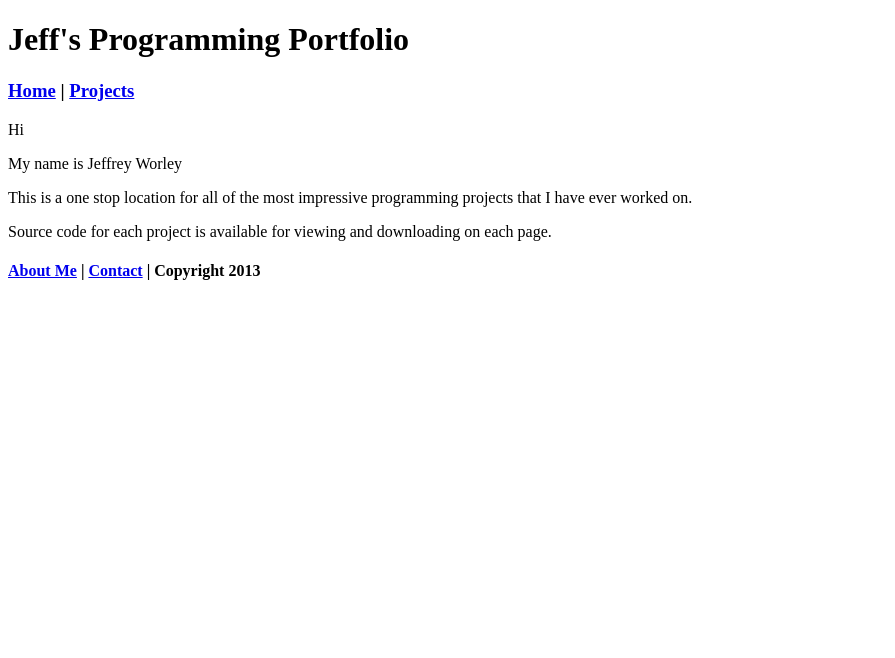
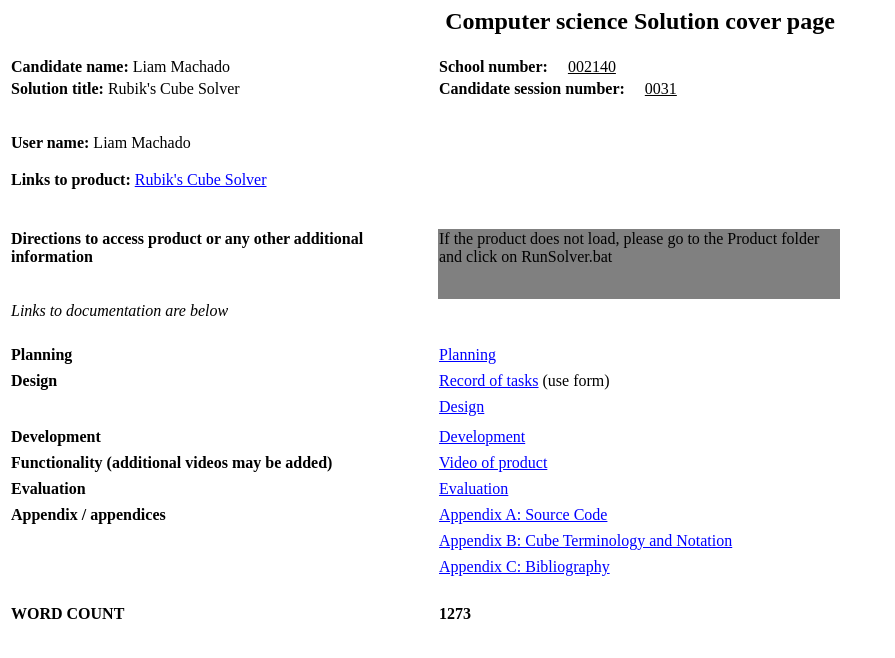
Before and after one commit to jeffreyworley/calcBuddy, a plain HTML site: page index.html in a window 1280 px wide. Shown: the whole page, without its empty margins (0-895 px from the left). Drawn offline with Linux system fonts and the light colour scheme.

Commit message:
Update index.html

```diff
--- a/index.html
+++ b/index.html
@@ -1,28 +1,183 @@
-<!DOCTYPE html>
-<html class="homePage">
-<head>
-	<!-- This is a comment! Text here will be ignored by the browser. -->
-	<meta charset="UTF-8">
-	<title>Projects</title>
-	<link href="myCSS.css" rel="stylesheet" type="text/css">
-</head>
-<body>
-<div class="container">
-  <div class="header">
-  	<h1>Jeff's Programming Portfolio</h1>
-  </div>
-  <div class="nav">
-    <h3><a href="index.html">Home</a> | <a href="Projects.html">Projects</a></h3>
-  </div>
-  <div class="content">
-    <p>Hi</p>
-    <p>My name is Jeffrey Worley</p>
-    <p>This is a one stop location for all of the most impressive programming projects that I have ever worked on.</p>
-    <p>Source code for each project is available for viewing and downloading on each page. </p>
-  </div>
-  <div class="footer">
-    <h4><a href="aboutme.html">About Me</a> | <a href="Contact.html">Contact</a> | Copyright 2013</h4>
-  </div>
-</div>
-</body>
+<html>
+
+	<head>
+		<title>Computer science Solution cover page</title>
+	</head>
+
+	<body lang=EN-GB link=blue vlink=purple>
+
+		<h2 align=center style='text-align:center'>
+			<span>Computer science Solution cover page</span>
+		</h2>
+
+		<table>
+			<tr>
+				<td width=320 colspan=2><p><b>Candidate name:</b> Liam Machado </p></td>
+				<td width=400><p><b>School number:&nbsp &nbsp &nbsp</b><u>002140</u></p></td>
+				<td width=200></td>
+			</tr>
+
+			<tr>
+				<td width=320 colspan=2><p><b>Solution title:</b> Rubik's Cube Solver </p></td>
+				<td width=400><p><b>Candidate session number:&nbsp &nbsp &nbsp</b><u>0031</u></p></td>
+				<td width=200></td>
+			</tr>
+
+			<tr height = '30'>
+				<td width=320 colspan=2></p></td>
+				<td width=400></td>
+				<td width=200></td>
+			</tr>
+
+			<tr>
+				<td width=320 colspan=2><p><b>User name:</b> Liam Machado </p></td>
+				<td width=400></td>
+				<td width=200></td>
+			</tr>
+
+			<tr>
+				<td width=320 height=50 colspan=2><p><b>Links to product: </b><a href="Product/CubeSolver.jar">Rubik's Cube Solver</a></p></td>
+				<td width=400></td>
+				<td width=200></td>
+			</tr>
+
+			<tr height=20>
+				<td width=100></td>
+				<td width=220></td>
+				<td width=400></td>
+				<td width=200></td>
+			</tr>
+
+			<tr>
+				<td width=320 height=50 colspan=2 valign='top'><p><b>Directions to access product or any other additional information</b></p></td>
+				<td width=400 height=70 bgcolor="gray" valign='top'><p> </p>If the product does not load, please go to the Product folder and click on RunSolver.bat</td>
+				<td width=200></td>
+			</tr>
+
+			<tr>
+				<td width=320 colspan=2><p><i>Links to documentation are below</i></p></td>
+				<td width=400></td>
+				<td width=200></td>
+			</tr>
+
+			<tr height=20>
+				<td width=100></td>
+				<td width=220></td>
+				<td width=400></td>
+				<td width=200></td>
+			</tr>
+
+			<tr>
+				<td width=320 colspan=2><p><b>Planning</b></p></td>
+				<td width=400><a href="Documentation/Crit_A_Planning.odt">Planning</a></td>
+				<td width=200></td>
+			</tr>
+
+			<tr>
+				<td width=100></td>
+				<td width=220></td>
+				<td width=400></td>
+				<td width=200></td>
+			</tr>
+
+			<tr>
+				<td width=320 colspan=2><p><b>Design</b></p></td>
+				<td width=400><a href="Documentation/Crit_B_Record_of_tasks.odt">Record of tasks</a> (use form)</td><tr>
+				<td width=200></td>
+			</tr>
+
+			<tr>
+				<td width=320 colspan=2><p><b></b></p></td>
+				<td width=400><a href="Documentation/Crit_B_Design.odt">Design</a></td><tr>
+				<td width=200></td>
+			</tr>
+
+
+			<tr>
+				<td width=100></td>
+				<td width=220></td>
+				<td width=400></td>
+				<td width=200></td>
+			</tr>
+
+			<tr>
+				<td width=320 colspan=2><p><b>Development</b></p></td>
+				<td width=400><a href="Documentation/Crit_C_Development.odt">Development</a></td>
+				<td width=200></td>
+			</tr>
+
+			<tr>
+				<td width=100></td>
+				<td width=220></td>
+				<td width=400></td>
+				<td width=200></td>
+			</tr>
+
+			<tr>
+				<td width=320 colspan=2><p><b>Functionality (additional videos may be added)</b></p></td>
+				<td width=400><a href="Documentation/Crit_D_Video.avi">Video of product</a></td>
+				<td width=200></td>
+			</tr>
+
+			<tr>
+				<td width=100></td>
+				<td width=220></td>
+				<td width=400></td>
+				<td width=200></td>
+			</tr>
+
+			<tr>
+				<td width=320 colspan=2><p><b>Evaluation</b></p></td>
+				<td width=400><a href="Documentation/Crit_E_Evaluation.odt">Evaluation</a></td>
+				<td width=200></td>
+			</tr>
+
+			<tr>
+				<td width=100></td>
+				<td width=220></td>
+				<td width=400></td>
+				<td width=200></td>
+			</tr>
+
+			<tr>
+				<td width=320 colspan=2><p><b>Appendix / appendices</b></p></td>
+				<td width=400><a href="Documentation/Appendix Source Code.txt">Appendix A: Source Code</a></td>
+				<td width=200></td>
+			</tr>
+
+			<tr>
+				<td width=100></td>
+				<td width=220></td>
+				<td width=400></td>
+				<td width=200></td>
+			</tr>
+
+			<tr>
+				<td width=320 colspan=2><p><b></b></p></td>
+				<td width=400><a href="Documentation/Appendix Cube Terminology and Notation.rtf">Appendix B: Cube Terminology and Notation</a></td>
+				<td width=200></td>
+			</tr>
+
+			<tr>
+				<td width=100></td>
+				<td width=220></td>
+				<td width=400></td>
+				<td width=200></td>
+			</tr>
+
+			<tr>
+				<td width=320 colspan=2><p><b></b></p></td>
+				<td width=400><a href="Documentation/Appendix Bibliography.docx">Appendix C: Bibliography</a></td>
+				<td width=200></td>
+			</tr>
+
+			<tr>
+				<td width=320 colspan=2 height='70'><p><b>WORD COUNT</b></p></td>
+				<td width=400><p><b>1273</b></p></td>
+				<td width=200></td>
+			</tr>
+
+
+	</body>
+
 </html>
```
